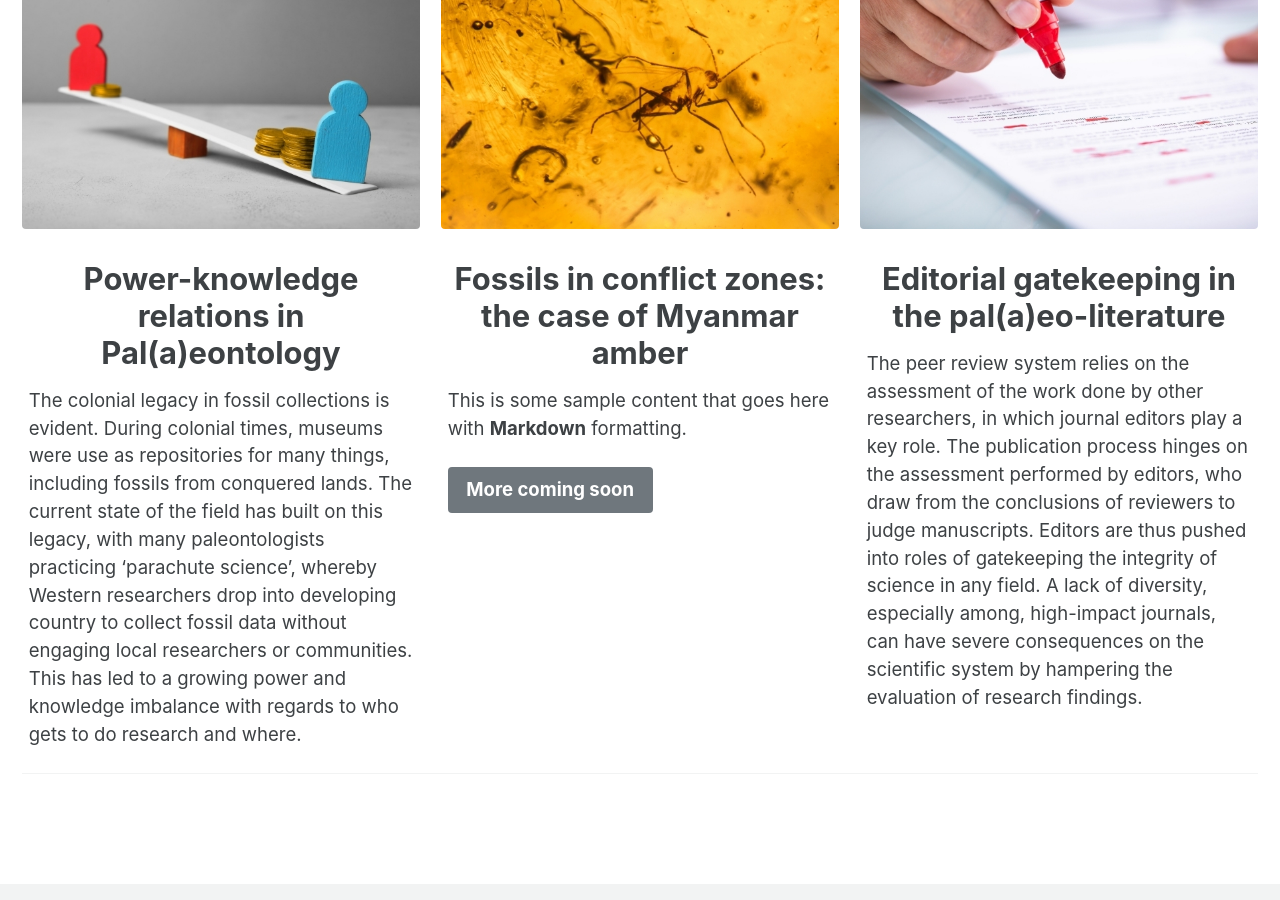
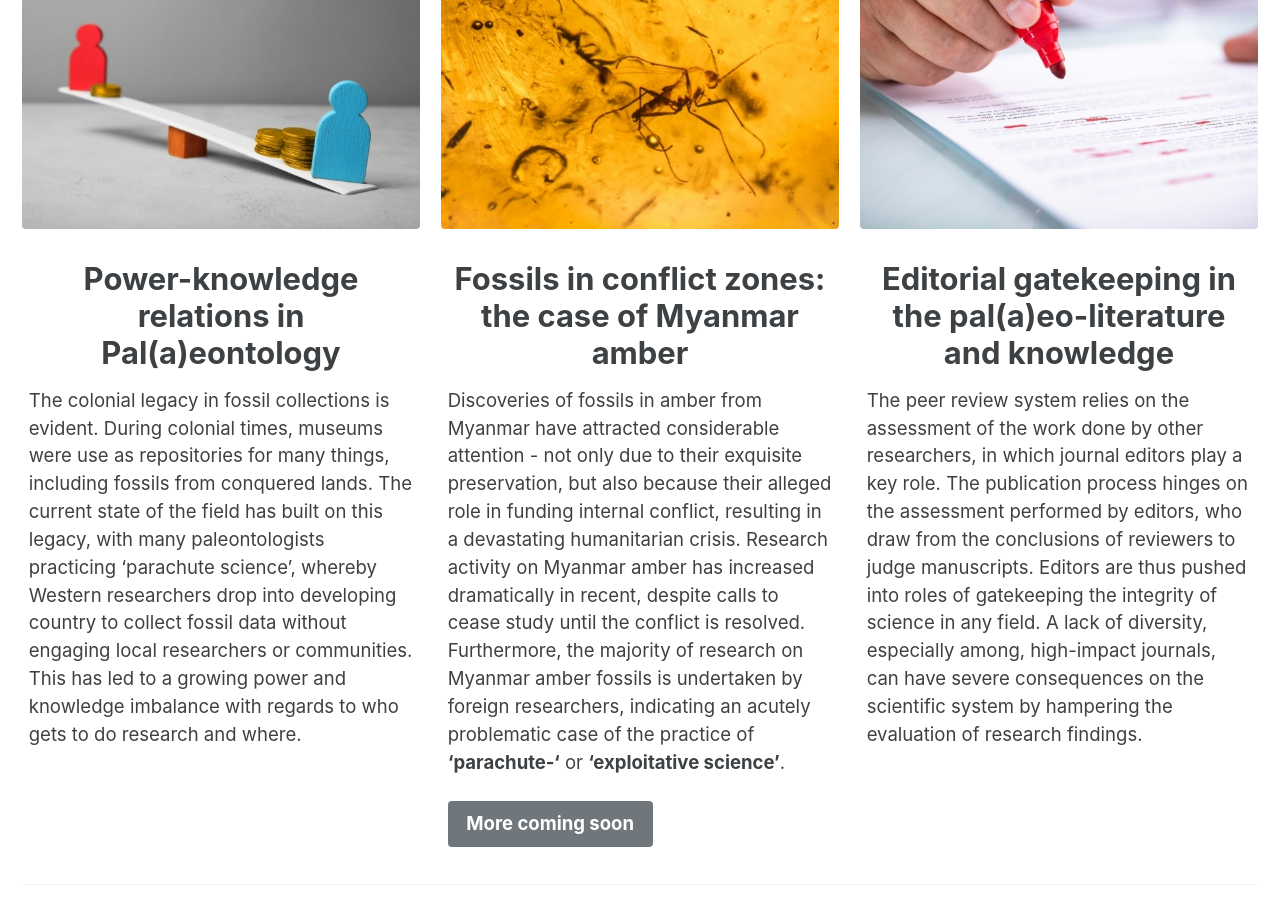
Before and after one commit to paleoscientometric/paleoscientometric.github.io, a Jekyll site: the page built from index.md, in a window 1280 px wide and 900 px high, scrolled down 747 px. Built offline with Jekyll 4.4.1, drawn with Linux system fonts in a browser that asks for light colours; cached includes are drawn as plain includes.

Commit message:
Myanmar description added

```diff
--- a/index.md
+++ b/index.md
@@ -21,12 +21,12 @@ feature_row:
     excerpt: "The colonial legacy in fossil collections is evident. During colonial times, museums were use as repositories for many things, including fossils from conquered lands. The current state of the field has built on this legacy, with many paleontologists practicing 'parachute science', whereby Western researchers drop into developing country to collect fossil data without engaging local researchers or communities. This has led to a growing power and knowledge imbalance with regards to who gets to do research and where.  "
   - image_path: /assets/images/unsplash-gallery-image-2-th.jpg
     title: "<center>Fossils in conflict zones: the case of Myanmar amber</center>"
-    excerpt: "This is some sample content that goes here with **Markdown** formatting."
+    excerpt: "Discoveries of fossils in amber from Myanmar have attracted considerable attention - not only due to their exquisite preservation, but also because their alleged role in funding internal conflict, resulting in a devastating humanitarian crisis. Research activity on Myanmar amber has increased dramatically in recent, despite calls to cease study until the conflict is resolved. Furthermore, the majority of research on Myanmar amber fossils is undertaken by foreign researchers, indicating an acutely problematic case of the practice of **'parachute-'** or **'exploitative science'**."
     url: "#test-link"
     btn_label: "More coming soon"
     btn_class: "btn--primary"
   - image_path: /assets/images/unsplash-gallery-image-3-th.jpg
-    title: "<center>Editorial gatekeeping in the pal(a)eo-literature</center>"
+    title: "<center>Editorial gatekeeping in the pal(a)eo-literature and knowledge</center>"
     excerpt: "The peer review system relies on the assessment of the work done by other researchers, in which journal editors play a key role. The publication process hinges on the assessment performed by editors, who draw from the conclusions of reviewers to judge manuscripts. Editors are thus pushed into roles of gatekeeping the integrity of science in any field. A lack of diversity, especially among, high-impact journals, can have severe consequences on the scientific system by hampering the evaluation of research findings. "
 
 ---
```
